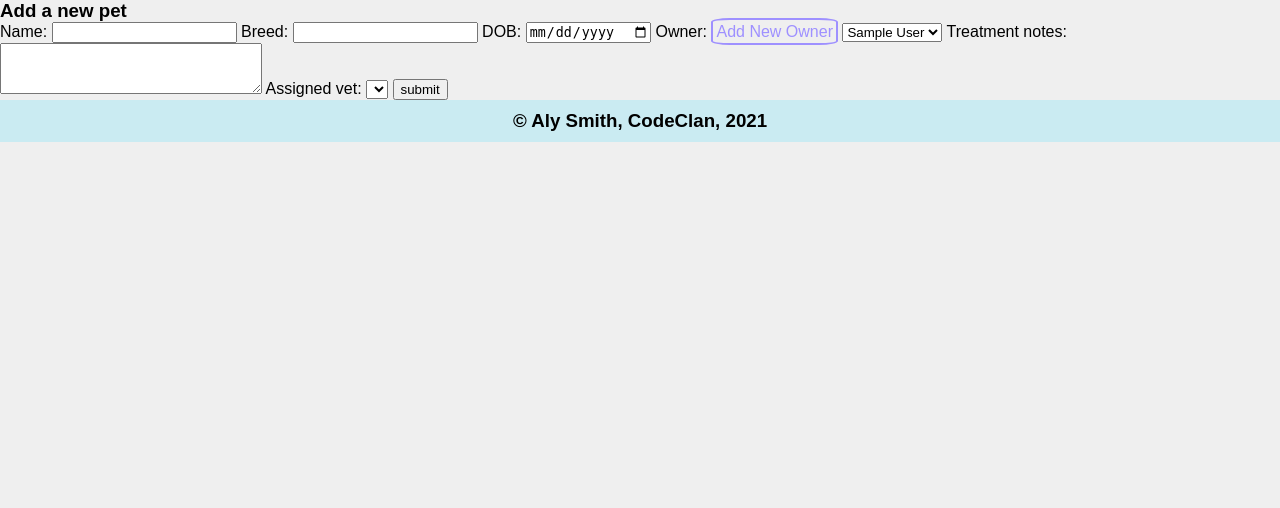
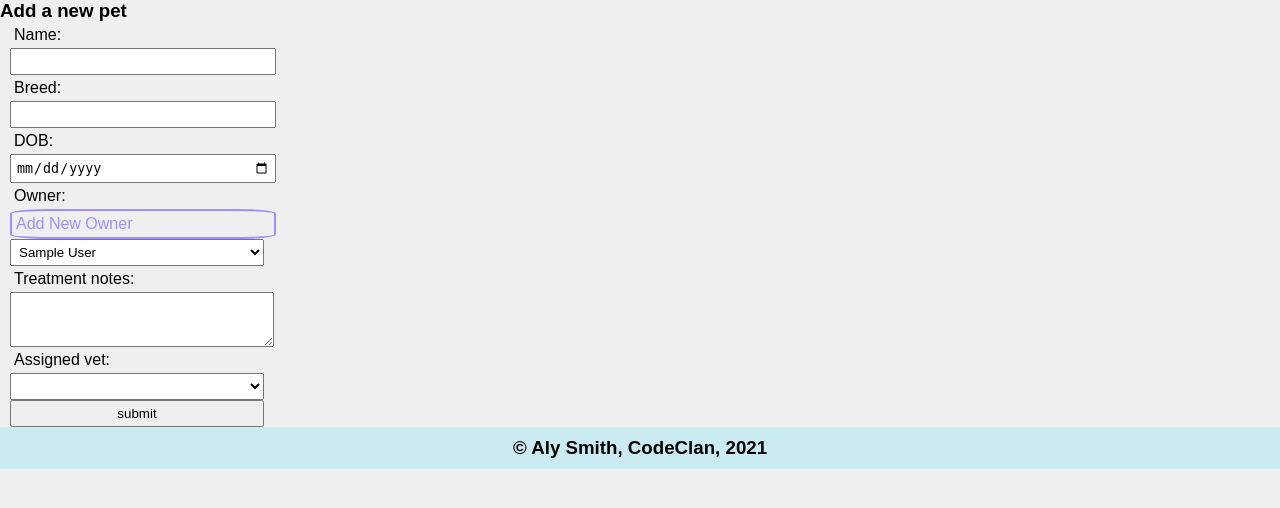
Before and after one commit to JaSmith13/vet_management_project, a Flask app: page /pets/new in a window 1280 px wide. Shown: the part 113-621 px from the top of the page. Run offline with Flask 2, Linux system fonts and the light colour scheme; a database or web service that is not in the repository returns one stand-in record (values such as "Sample title"); lists and menus that the app fills with data are empty; some libraries are stand-ins or nearby versions.

Commit message:
adds basic layout to forms

```diff
--- a/vet_management/static/style.css
+++ b/vet_management/static/style.css
@@ -10,10 +10,6 @@ header, footer{
 
 header > p {
     margin: 0px;
-}
-
-main{
-    /* padding-left: 5px; */
 }
 
 ul{
@@ -128,3 +124,18 @@ h3{
 .edit_vet_link{
     justify-content: space-around;
 }
+
+#new_vet_button{
+
+}
+
+.form{
+    display: flex;
+    flex-direction: column;
+    padding-left: 10px
+}
+
+.form *{
+    width: 20%;
+    padding: 4px;
+}
--- a/vet_management/templates/owners/edit.html
+++ b/vet_management/templates/owners/edit.html
@@ -3,7 +3,7 @@
 {% block content %}
 <h3>Edit owner details</h3>
 
-<form action="/owners/{{owner.id}}" method="POST">
+<form action="/owners/{{owner.id}}" method="POST" class="form">
     <label for="first_name">First Name:</label>
     <input type="text" name="first_name" value="{{owner.first_name}}">
     <label for="Last_name">Last Name:</label>
--- a/vet_management/templates/owners/new.html
+++ b/vet_management/templates/owners/new.html
@@ -3,7 +3,7 @@
 {% block content %}
 <h3>Add a new owner</h3>
 
-<form action="/owners" method="POST">
+<form action="/owners" method="POST" class="form">
     <label for="first_name">First Name:</label>
     <input type="text" name="first_name">
     <label for="Last_name">Last Name:</label>
--- a/vet_management/templates/pets/edit.html
+++ b/vet_management/templates/pets/edit.html
@@ -3,7 +3,7 @@
 {% block content%}
 <h3>Edit pet</h3>
 
-<form action="/pets/{{pet.id}}" method="POST">
+<form action="/pets/{{pet.id}}" method="POST" class="form">
     <label for="name">Name:</label>
     <input type="text" name="name" value="{{pet.name}}">
     <label for="breed">Breed:</label>
--- a/vet_management/templates/pets/index.html
+++ b/vet_management/templates/pets/index.html
@@ -24,5 +24,4 @@
     </section>
     <hr>
     {% endfor %}
-    <a href="/pets/new">Add New Pet</a>
 {% endblock %}
--- a/vet_management/templates/pets/new.html
+++ b/vet_management/templates/pets/new.html
@@ -3,7 +3,7 @@
 {% block content %}
 <h3>Add a new pet</h3>
 
-<form action="/pets" method="POST">
+<form action="/pets" method="POST" class="form">
     <label for="name">Name:</label>
     <input type="text" name="name">
     <label for="breed">Breed:</label>
--- a/vet_management/templates/vets/index.html
+++ b/vet_management/templates/vets/index.html
@@ -18,5 +18,5 @@
     </div>
     <hr>
     {% endfor %}
-    <a href="/vets/new">Add new vet</a>
+    <a id="new_vet_button" href="/vets/new">Add new vet</a>
 {% endblock %}
--- a/vet_management/templates/vets/new.html
+++ b/vet_management/templates/vets/new.html
@@ -3,7 +3,7 @@
 {% block content %}
 <h3>Add a new vet</h3>
 
-<form action="/vets" method="POST">
+<form action="/vets" method="POST" class="form">
     <label for="first_name">First Name:</label>
     <input type="text" name="first_name">
     <label for="last_name">Last Name:</label>
```
